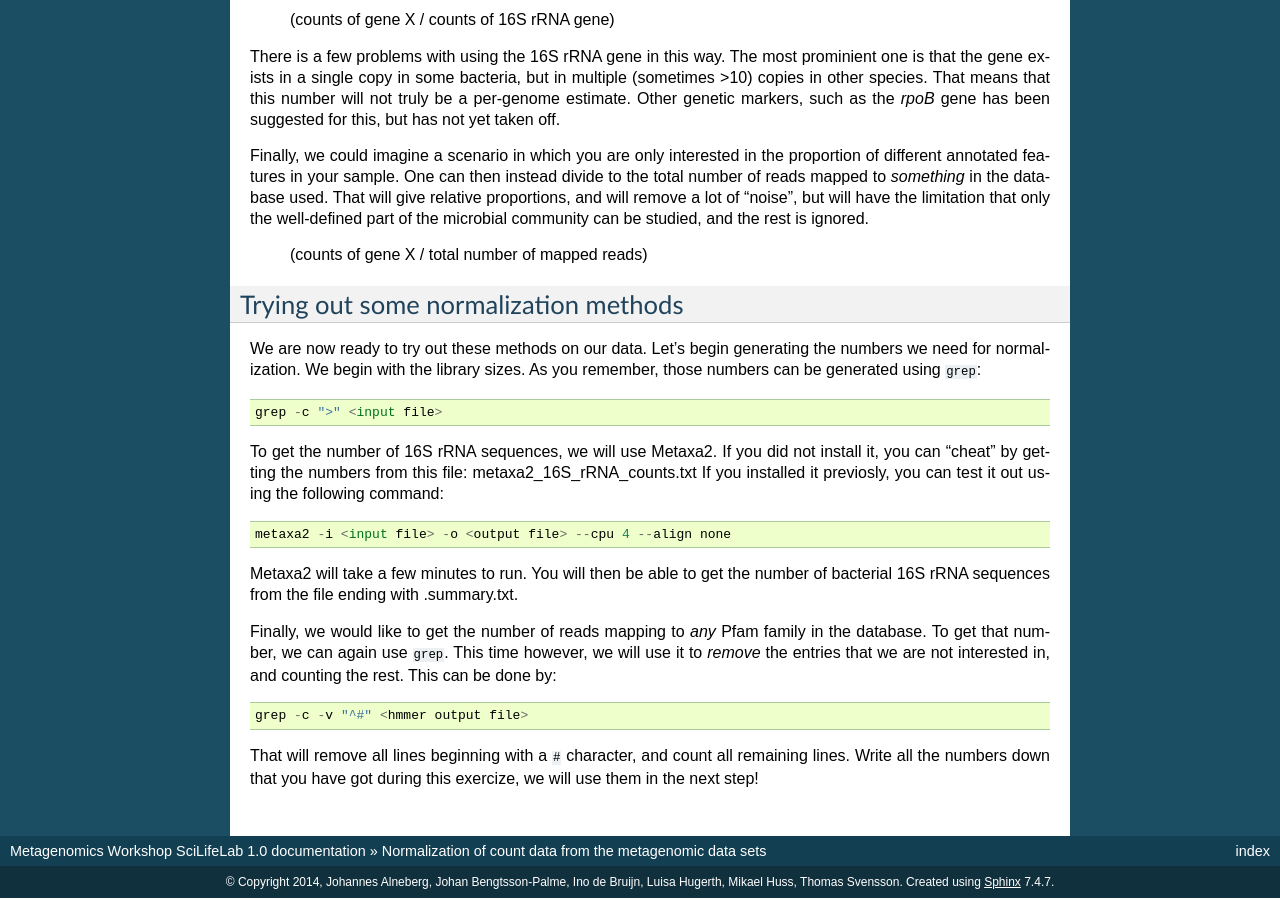
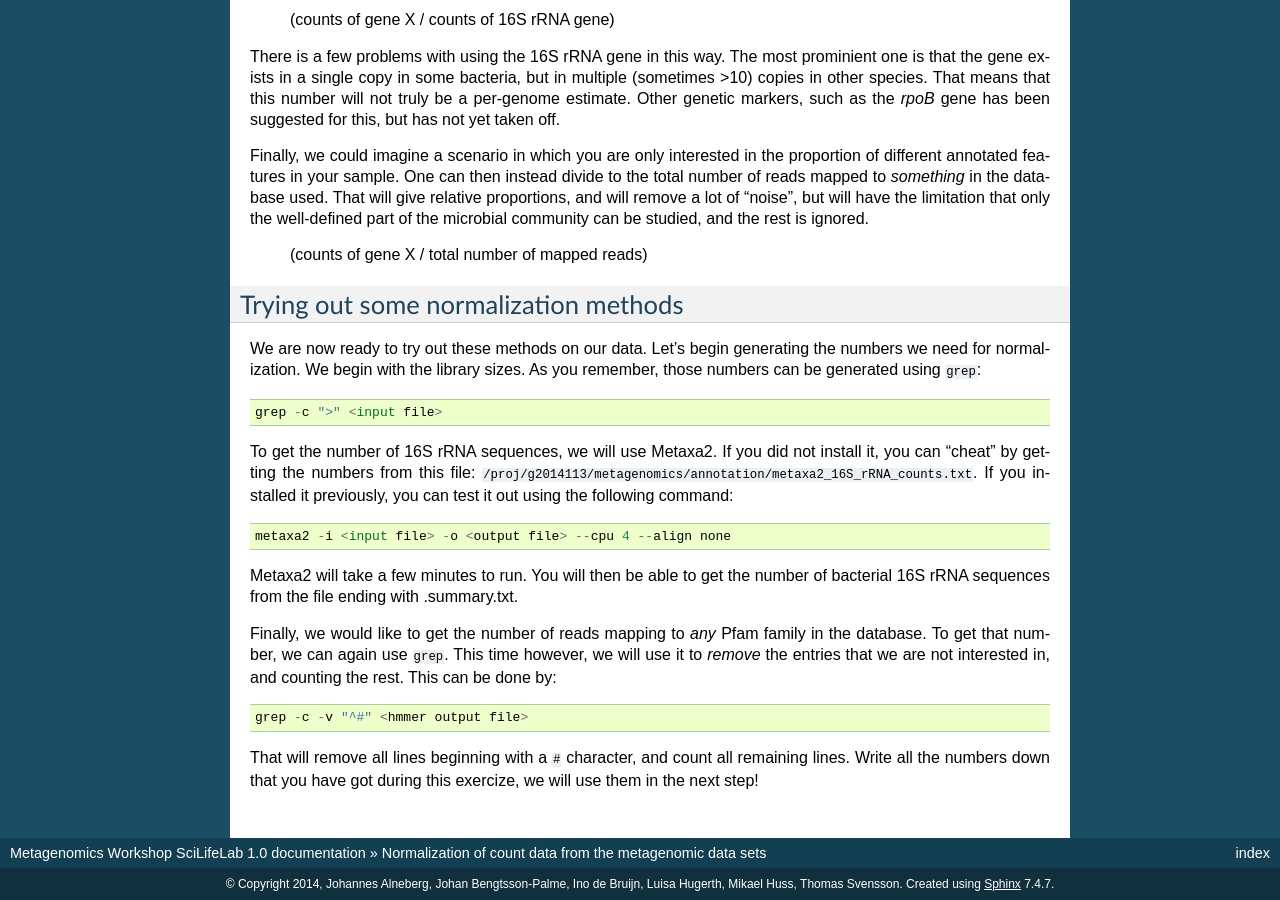
Before and after one commit to inodb/2014-5-metagenomics-workshop, a Sphinx documentation site: the page built from source/annotation/normalization.rst, in a window 1280 px wide and 900 px high, scrolled down 917 px. Built offline with Sphinx 7.4.7, drawn with Linux system fonts in a browser that asks for light colours; pages that are not in the unit, such as notebooks, are missing from menus.

Commit message:
Update normalization.rst

```diff
--- a/source/annotation/normalization.rst
+++ b/source/annotation/normalization.rst
@@ -87,8 +87,8 @@ library sizes. As you remember, those numbers can be generated using
 
 To get the number of 16S rRNA sequences, we will use Metaxa2. If you
 did not install it, you can "cheat" by getting the numbers from this
-file: metaxa2_16S_rRNA_counts.txt
-If you installed it previosly, you can test it out using the following
+file: ``/proj/g2014113/metagenomics/annotation/metaxa2_16S_rRNA_counts.txt``.
+If you installed it previously, you can test it out using the following
 command::
 
     metaxa2 -i <input file> -o <output file> --cpu 4 --align none
```
